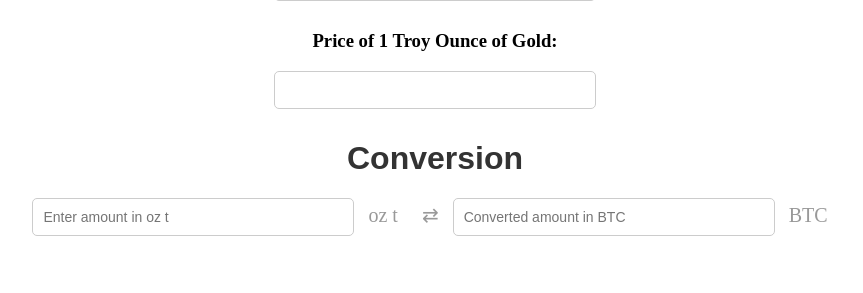
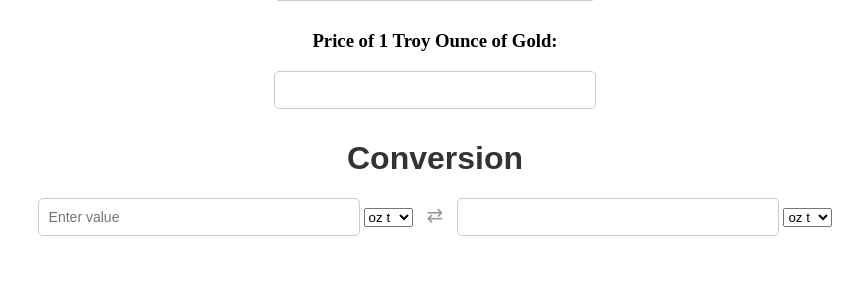
Before and after one commit to kylekirkpatrick0kk/Currency-Converter, a Django app: template src/templates/price_fetcher.html in a window 1280 px wide. Shown: the part 304-597 px from the top of the page, without its empty margins (205-1068 px from the left). Run offline with Django 4.2, Linux system fonts and the light colour scheme; the template is opened without the code that fills it, so the values that code supplies are empty.

Commit message:
dynamic conversion once the price of au and btc are fetched

```diff
--- a/src/static/price_fetcher.js
+++ b/src/static/price_fetcher.js
@@ -2,6 +2,10 @@ document.addEventListener('DOMContentLoaded', function() {
   var convertButton = document.getElementById('fetchPriceButton');
   var btcPriceInput = document.getElementById('btcPrice');
   var goldPriceInput = document.getElementById('goldPrice');
+  var convertFromValueInput = document.getElementById('convertFromValue');
+  var convertFromUnitSelect = document.getElementById('convertFromUnit');
+  var convertToValueInput = document.getElementById('convertToValue');
+  var convertToUnitSelect = document.getElementById('convertToUnit');
 
   convertButton.addEventListener('click', function() {
     // Call the backend endpoint to get the BTC and gold prices
@@ -12,10 +16,35 @@ document.addEventListener('DOMContentLoaded', function() {
       .then(function(data) {
         // Display the prices in the text boxes
         btcPriceInput.value = data.btc_price;
-          goldPriceInput.value = data.gold_price
+        goldPriceInput.value = data.gold_price;
       })
       .catch(function(error) {
         console.log(error);
       });
   });
+
+  function convertCurrency() {
+    var convertFromValue = parseFloat(convertFromValueInput.value);
+    var convertFromUnit = convertFromUnitSelect.value;
+    var convertToUnit = convertToUnitSelect.value;
+    var btcPrice = parseFloat(btcPriceInput.value);
+    var goldPrice = parseFloat(goldPriceInput.value);
+
+    var convertedValue;
+
+    if (convertFromUnit === 'gold' && convertToUnit === 'btc') {
+      convertedValue = (convertFromValue * goldPrice / btcPrice).toFixed(8);
+    } else if (convertFromUnit === 'btc' && convertToUnit === 'gold') {
+      convertedValue = (convertFromValue * btcPrice / goldPrice).toFixed(2);
+    } else {
+      // If the units are the same, set the converted value equal to the entered value
+      convertedValue = convertFromValue;
+    }
+
+    convertToValueInput.value = convertedValue;
+  }
+
+  convertFromValueInput.addEventListener('input', convertCurrency);
+  convertFromUnitSelect.addEventListener('change', convertCurrency);
+  convertToUnitSelect.addEventListener('change', convertCurrency);
 });
--- a/src/templates/price_fetcher.html
+++ b/src/templates/price_fetcher.html
@@ -18,11 +18,17 @@
     </div>
     <h1>Conversion</h1>
     <div id="conversionContainer">
-      <input type="text" id="goldPriceConvert" placeholder="Enter amount in oz t">
-      <span id="goldUnit">oz t</span>
+      <input type="text" id="convertFromValue" placeholder="Enter value">
+      <select id="convertFromUnit">
+        <option value="gold">oz t</option>
+        <option value="btc">BTC</option>
+      </select>
       <span>&#8644;</span>
-      <input type="text" id="btcPriceConvert" placeholder="Converted amount in BTC">
-      <span id="btcUnit">BTC</span>
+      <input type="text" id="convertToValue" readonly>
+      <select id="convertToUnit">
+        <option value="gold">oz t</option>
+        <option value="btc">BTC</option>
+      </select>
     </div>
   </div>
 
```
Lines whose indentation alone changed are shown as unchanged.
